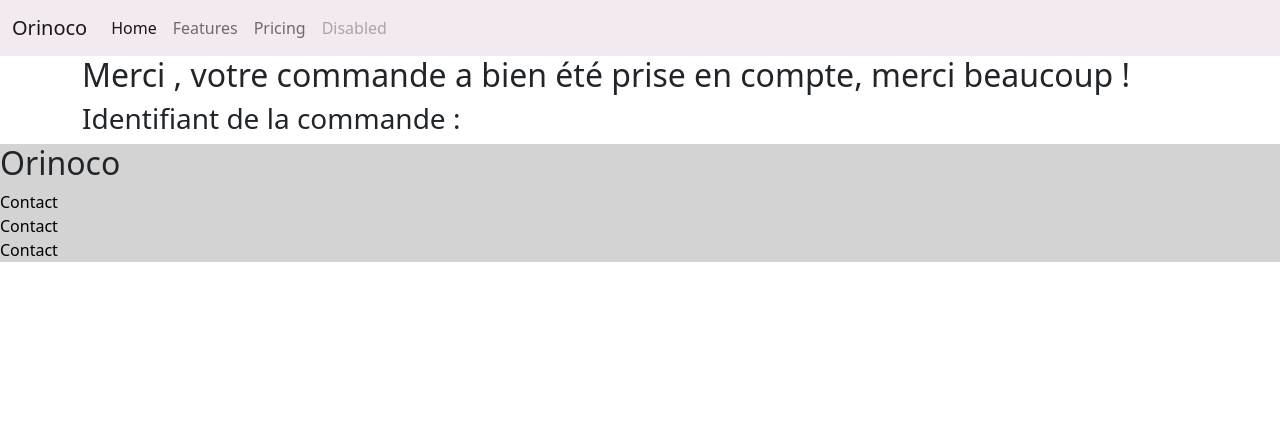
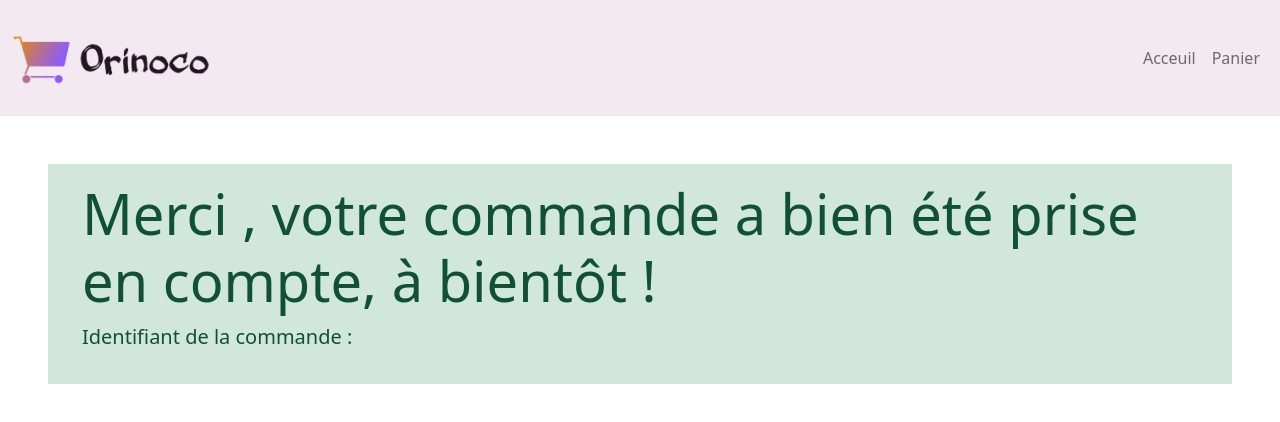
Before and after one commit to DimPach/DimitriPachurka_5_17032021, a plain HTML site: page confirmation.html in a window 1280 px wide. Drawn offline with nearby package versions, Linux system fonts and the light colour scheme.

```diff
--- a/confirmation.html
+++ b/confirmation.html
@@ -9,45 +9,31 @@
     <title>Orinoco</title>
 </head>
 <body>
-     <nav class="navbar navbar-expand-lg navbar-light bg-light justify-content-between">
+  <nav class="navbar navbar-expand-lg navbar-light">
     <div class="container-fluid">
-          <a class="navbar-brand" href="#">Orinoco</a>
+      <a class="navbar-brand" href="index.html"><img src="Images/logo_Orinoco.PNG" alt="Logo Orinoco"></a>
       <button class="navbar-toggler" type="button" data-bs-toggle="collapse" data-bs-target="#navbarNav" aria-controls="navbarNav" aria-expanded="false" aria-label="Toggle navigation">
         <span class="navbar-toggler-icon"></span>
       </button>
-          <div class="collapse navbar-collapse" id="navbarNav">
+      <div class="collapse navbar-collapse justify-content-end" id="navbarNav">
         <ul class="navbar-nav">
           <li class="nav-item">
-                <a class="nav-link active" aria-current="page" href="#">Home</a>
+            <a class="nav-link" href="index.html">Acceuil</a>
           </li>
           <li class="nav-item">
-                <a class="nav-link" href="#">Features</a>
-              </li>
-              <li class="nav-item">
-                <a class="nav-link" href="#">Pricing</a>
-              </li>
-              <li class="nav-item">
-                <a class="nav-link disabled" href="#" tabindex="-1" aria-disabled="true">Disabled</a>
+            <a class="nav-link" href="panier.html">Panier</a>
           </li>
         </ul>
       </div>
     </div>
   </nav>
 
-      <section class="container">
-        <h2>Merci <span class="firstName"></span>, votre commande a bien été prise en compte, merci beaucoup !</h2>
-        <h3>Identifiant de la commande : <span class="order"></span></h3>
-      </section>
-
-
-    <footer>
-        <h2>Orinoco</h2>
-        <nav>
-            <li><a href="">Contact</a></li>
-            <li><a href="">Contact</a></li>
-            <li><a href="">Contact</a></li>
-        </nav>
-    </footer>
+      <div class="jumbotron jumbotron-fluid alert-success m-5 p-3">
+        <div class="container">
+          <h1 class="display-4">Merci <span class="firstName"></span>, votre commande a bien été prise en compte, à bientôt !</h1>
+          <p class="lead">Identifiant de la commande : <span class="order"></span></p>
+        </div>
+      </div>
 
 
 <script src="confirmation.js"></script>
--- a/panier.js
+++ b/panier.js
@@ -71,7 +71,6 @@ confirmation.addEventListener('click', (e) => {
     let villeInput = document.querySelector('#inputVille').value;
 
     let contact = {
-
         firstName: prenomInput,
         lastName: nomInput,
         address: adressInput,
@@ -92,14 +91,12 @@ const options = {
         },
         body: JSON.stringify(params)
     }
-console.log(options.body)
 
     fetch('http://localhost:3000/api/cameras/order', options)
     .then(response => {
         return response.json();
     })
     .then(datas => {
-        console.log(datas.contact.firstName)
         window.location.replace(`confirmation.html?order=${datas.orderId}&firstName=${datas.contact.firstName}`)
     })
     .catch(err => {
```
Also changed, not shown: index.html (+1 -1 lines), panier.html (+10 -11 lines). Lines whose indentation alone changed are shown as unchanged.
